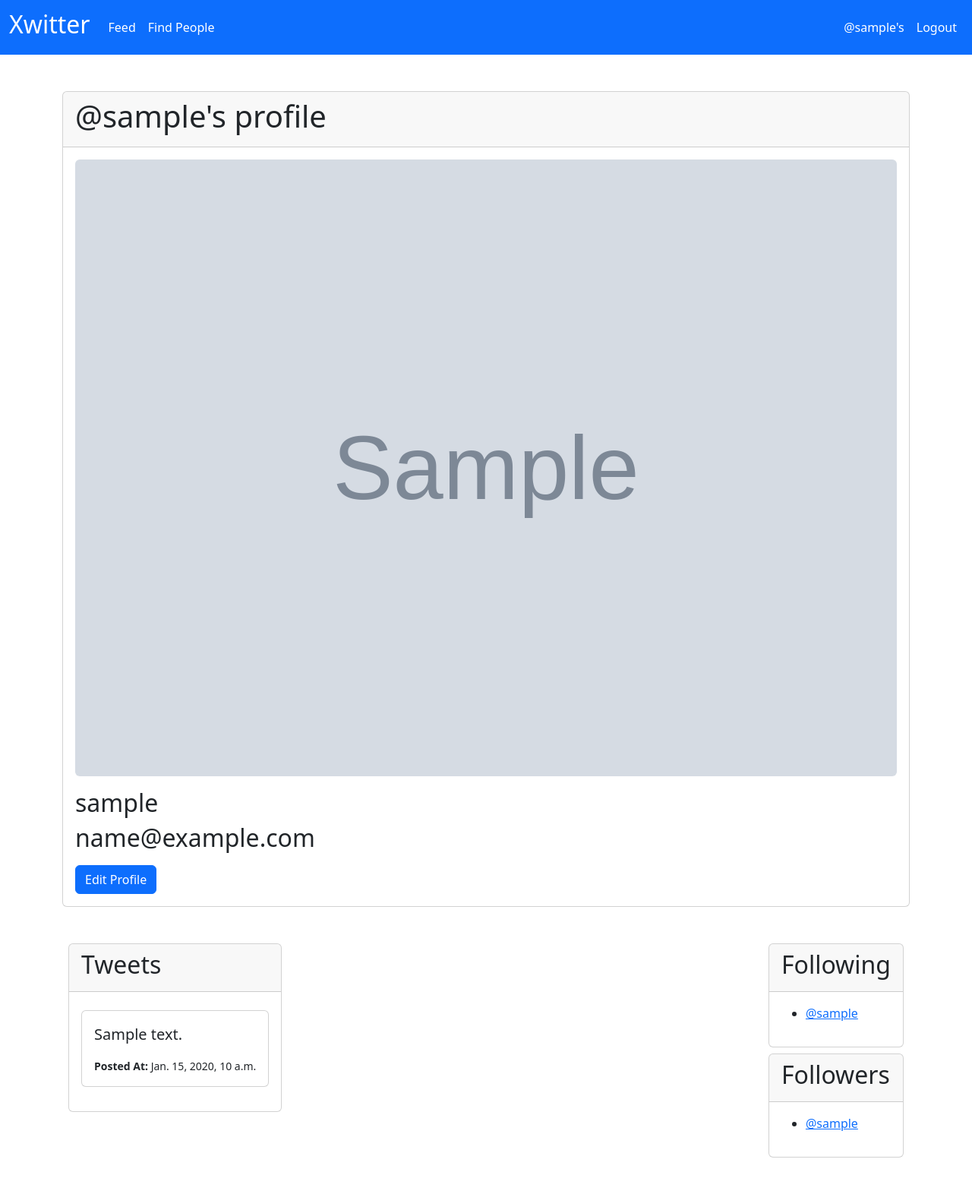
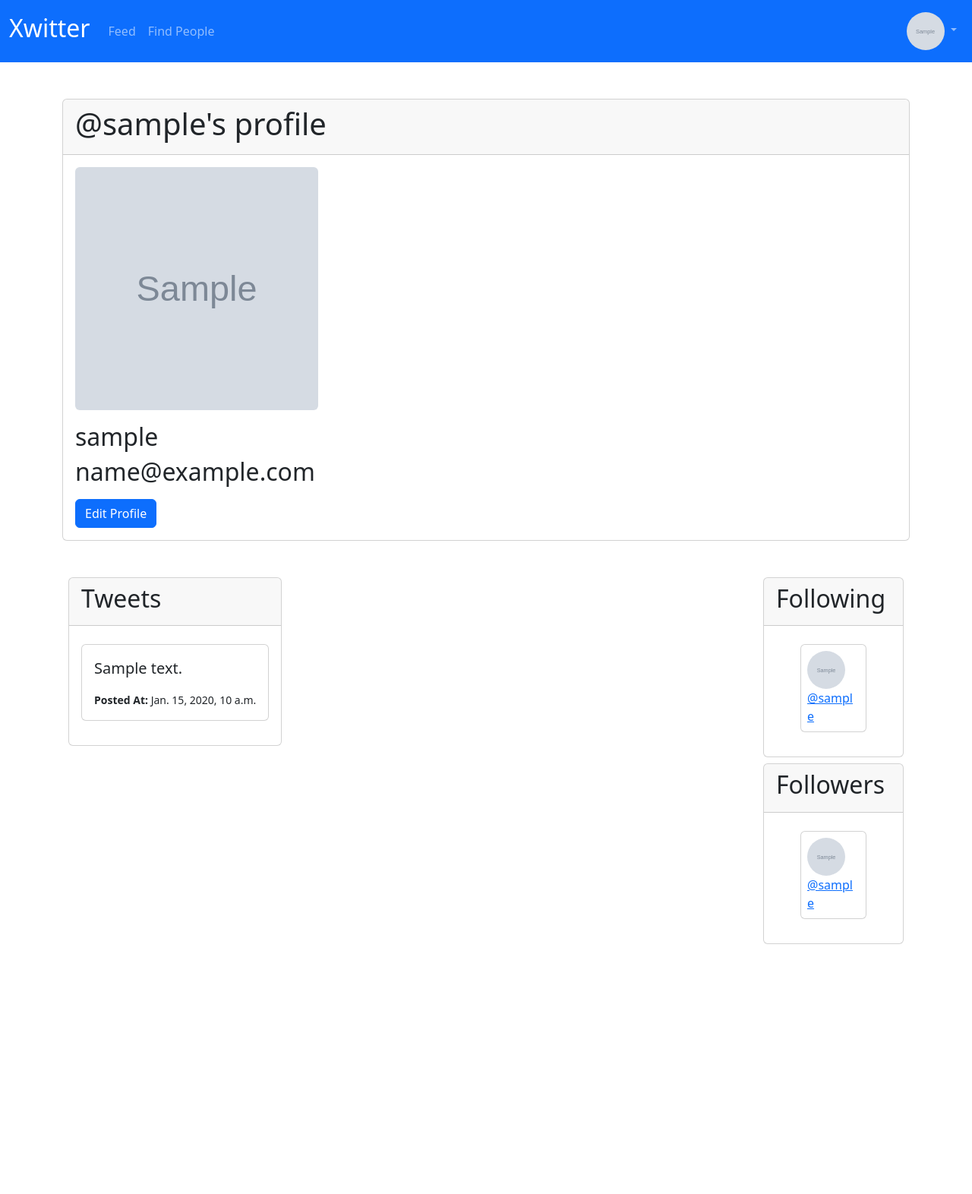
Before and after one commit to utshodebravestone/xwitter, a Django app: page /profile/1 in a window 1280 px wide. Shown: the whole page at 76% size. After the commit the page ends 1243 px from the top, so only its background shows below. Run offline with Django 4.2, Linux system fonts and the light colour scheme; a user stored in the database is signed in; tables that the repository leaves empty hold one stand-in row (values such as "Sample post"); grey boxes marked "Sample" are stand-in pictures.

Commit message:
improved nav

```diff
--- a/templates/base/profile.html
+++ b/templates/base/profile.html
@@ -18,12 +18,14 @@
       src="{{ profile.image.url }}"
       alt="Profile Picture"
       class="rounded card-img-top"
+      style="width: 20rem; height: 20rem; object-fit: cover"
     />
     {% else %}
     <img
       src="https://ui-avatars.com/api/?name={{ profile.user.username | lower }}"
       alt="Profile Picture"
       class="rounded card-img-top"
+      style="width: 20rem; height: 20rem; object-fit: cover"
     />
     {% endif %}
 
@@ -37,7 +39,7 @@
       >Edit Profile</a
     >
     {% else %}
-    <form action="" method="post">
+    <form method="post">
       {% csrf_token %}
       <!--    -->
       {% if profile in user.profile.follows.all %}
@@ -87,10 +89,33 @@
       </div>
       <ul class="card-body px-5">
         {% for following in profile.follows.all %}
-        <li>
+        <li class="p-2 mt-2 card">
+          <div class="col-1">
+            {% if following.image %}
+            <img
+              src="{{ following.image.url }}"
+              alt="Profile Picture"
+              height="50"
+              width="50"
+              style="object-fit: cover"
+              class="rounded-circle"
+            />
+            {% else %}
+            <img
+              src="https://ui-avatars.com/api/?name={{ following.user.username | lower }}"
+              alt="Profile Picture"
+              height="50"
+              width="50"
+              style="object-fit: cover"
+              class="rounded-circle"
+            />
+            {% endif %}
+          </div>
+          <div class="col-11">
             <a href="{% url 'profile' following.user.id %}">
               @{{ following.user.username | lower }}
             </a>
+          </div>
         </li>
         {% endfor %}
       </ul>
@@ -102,10 +127,33 @@
       </div>
       <ul class="card-body px-5">
         {% for follower in profile.followed_by.all %}
-        <li>
+        <li class="p-2 mt-2 card">
+          <div class="col-1">
+            {% if follower.image %}
+            <img
+              src="{{ follower.image.url }}"
+              alt="Profile Picture"
+              height="50"
+              width="50"
+              style="object-fit: cover"
+              class="rounded-circle"
+            />
+            {% else %}
+            <img
+              src="https://ui-avatars.com/api/?name={{ follower.user.username | lower }}"
+              alt="Profile Picture"
+              height="50"
+              width="50"
+              style="object-fit: cover"
+              class="rounded-circle"
+            />
+            {% endif %}
+          </div>
+          <div class="col-11">
             <a href="{% url 'profile' follower.user.id %}">
               @{{ follower.user.username | lower }}
             </a>
+          </div>
         </li>
         {% endfor %}
       </ul>
--- a/templates/partials/header.html
+++ b/templates/partials/header.html
@@ -19,18 +19,12 @@
         <!-- GENERAL LINKS -->
         <ul class="navbar-nav me-auto mb-2 mb-lg-0">
           <li class="nav-item">
-            <a
-              class="nav-link active"
-              aria-current="page"
-              href="{% url 'feed' %}"
+            <a class="nav-link" aria-current="page" href="{% url 'feed' %}"
               >Feed</a
             >
           </li>
           <li class="nav-item">
-            <a
-              class="nav-link active"
-              aria-current="page"
-              href="{% url 'profiles' %}"
+            <a class="nav-link" aria-current="page" href="{% url 'profiles' %}"
               >Find People</a
             >
           </li>
@@ -38,37 +32,50 @@
         <!-- LINKS LINKED WITH AUTH -->
         <ul class="d-flex navbar-nav">
           {% if user.is_authenticated %}
-          <li class="nav-item">
+          <li class="nav-item dropdown">
             <a
-              class="nav-link active"
-              aria-current="page"
-              href="{% url 'profile' request.user.id %}"
+              class="nav-link dropdown-toggle"
+              href="#"
+              role="button"
+              data-bs-toggle="dropdown"
+              aria-expanded="false"
             >
-              @{{ user.username | lower }}'s
+              <img
+                src="{{ user.profile.image.url }}"
+                alt="{{ user.username }}"
+                height="50"
+                width="50"
+                style="object-fit: cover"
+                class="rounded-circle"
+              />
             </a>
-          </li>
-          <li class="nav-item">
-            <a
-              class="nav-link active"
-              aria-current="page"
-              href="{% url 'logout' %}"
-              >Logout</a
-            >
+            <ul class="dropdown-menu">
+              <li>
+                <a
+                  class="dropdown-item"
+                  href="{% url 'profile' request.user.id %}"
+                  >Profile</a
+                >
+              </li>
+              <li>
+                <a class="dropdown-item" href="{% url 'profile_update' %}"
+                  >Edit Profile</a
+                >
+              </li>
+              <li><hr class="dropdown-divider" /></li>
+              <li>
+                <a class="dropdown-item" href="{% url 'logout' %}">Logout</a>
+              </li>
+            </ul>
           </li>
           {% else %}
           <li class="nav-item">
-            <a
-              class="nav-link active"
-              aria-current="page"
-              href="{% url 'register' %}"
+            <a class="nav-link" aria-current="page" href="{% url 'register' %}"
               >Register</a
             >
           </li>
           <li class="nav-item">
-            <a
-              class="nav-link active"
-              aria-current="page"
-              href="{% url 'login' %}"
+            <a class="nav-link" aria-current="page" href="{% url 'login' %}"
               >Login</a
             >
           </li>
```
Also changed, not shown: templates/base/feed.html (+20 -5 lines), templates/base/profiles.html (+14 -6 lines). Lines whose indentation alone changed are shown as unchanged.
